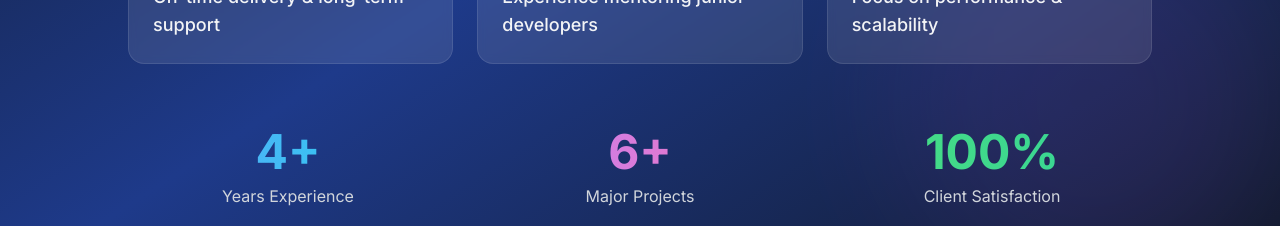
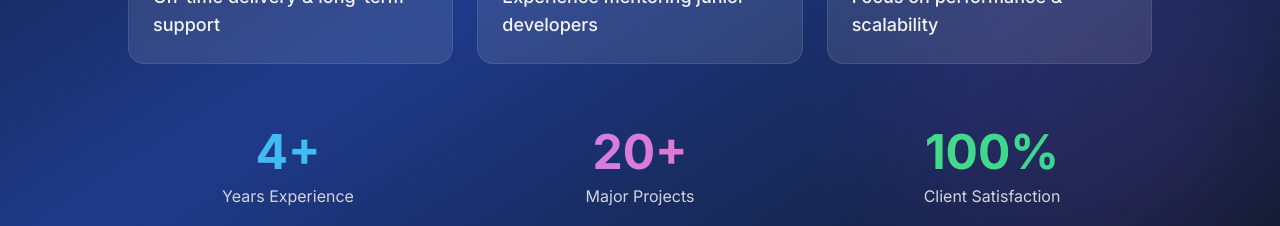
Before and after one commit to zeshantahir105/portfolio, a Next.js app: page / in a window 1280 px wide. Shown: the part 5560-5786 px from the top of the page. Built offline with nearby package versions, Linux system fonts and the light colour scheme.

Commit message:
Update years of experience from 6 to 20

```diff
--- a/components/WhyWorkWithMe.tsx
+++ b/components/WhyWorkWithMe.tsx
@@ -83,7 +83,7 @@ export default function WhyWorkWithMe() {
             </div>
             <div className="text-center">
               <div className="text-5xl font-bold bg-gradient-to-r from-purple-400 to-pink-400 text-transparent bg-clip-text mb-2">
-                6+
+                20+
               </div>
               <p className="text-gray-300">Major Projects</p>
             </div>
```
